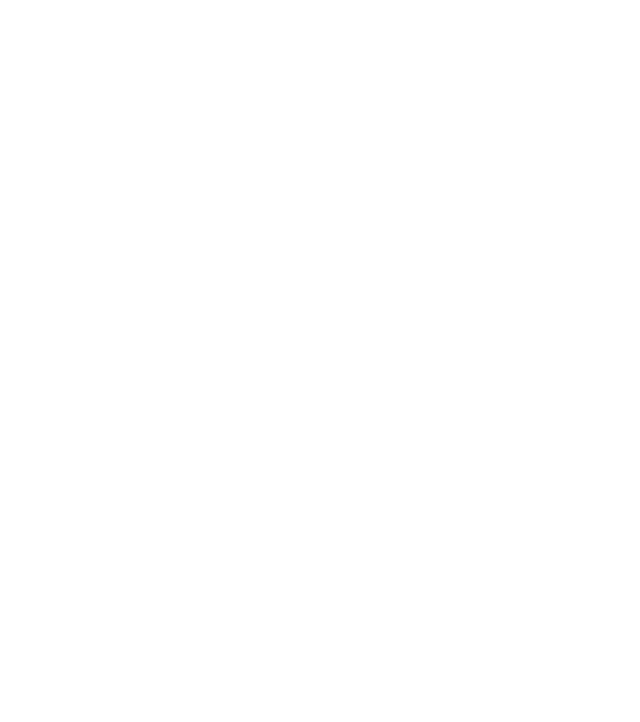
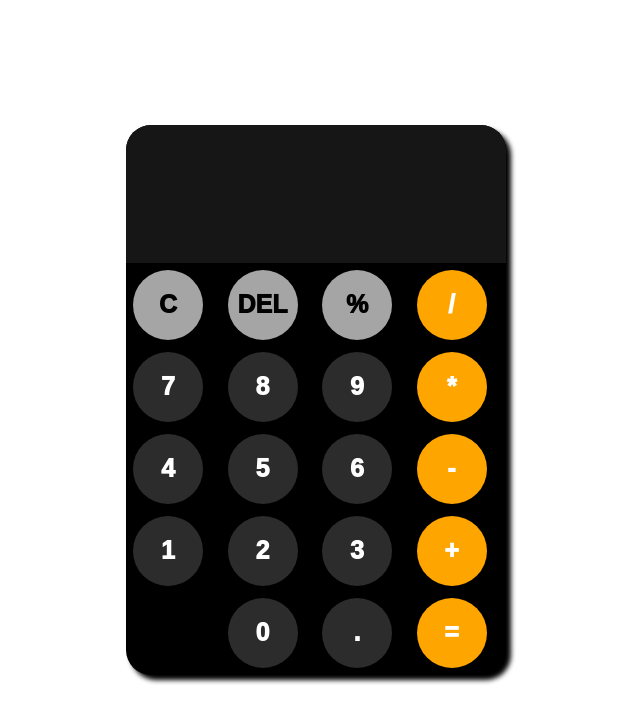
Before and after one commit to lakshsidhu04/JS_calculator, a plain HTML site: page index.html in a window 1280 px wide. Shown: the whole page, without its empty margins (324-964 px from the left). Drawn offline with Linux system fonts and the light colour scheme.

Commit message:
created the calculator

```diff
--- a/app.js
+++ b/app.js
@@ -0,0 +1,42 @@
+let numbers=document.querySelectorAll('.number');
+
+let operations=document.querySelectorAll('.operation');
+
+let display=document.querySelector('.display');
+
+let clear=document.querySelector('.clear');
+
+let del=document.querySelector('.delete');
+
+let equal=document.querySelector('.equal');
+
+
+
+
+
+function addText(val){
+    display.value+=val;
+}
+numbers.forEach((number,index)=>{
+    number.addEventListener('click',()=>{
+        addText(number.innerHTML);
+    })
+})
+
+operations.forEach((operation,index)=>{
+    operation.addEventListener('click',()=>{
+        addText(operation.innerHTML);
+    })
+})
+
+equal.addEventListener('click',()=>{
+    display.value=eval(display.value);
+})
+
+clear.addEventListener('click',()=>{
+    display.value='';
+})
+
+del.addEventListener('click',()=>{
+    display.value=display.value.substring(0,display.value.length-1);
+})
--- a/index.html
+++ b/index.html
@@ -7,7 +7,43 @@
     <link rel="stylesheet" href="style.css">
 </head>
 <body>
-
+    <div class="container">
+        <input type="text" readonly class="display">
+        <div class="box">
+            <table class="table btns">
+                <tr>
+                    <td><button class="btn clear" style="color:black; background-color: rgb(165, 165, 165);">C</button></td>
+                    <td><button class="btn delete"style="color:black; background-color: rgb(165, 165, 165);">DEL</button></td>
+                    <td><button class="btn percent operation"style="color:black; background-color: rgb(165, 165, 165);">%</button></td>
+                    <td><button class="btn division operation" style="background-color: orange;">/</button></td>
+                </tr>
+                <tr>
+                    <td><button class="btn seven number">7</button></td>
+                    <td><button class="btn eight number">8</button></td>
+                    <td><button class="btn nine number">9</button></td>
+                    <td><button class="btn multiply operation" style="background-color: orange;">*</button></td>
+                </tr>
+                <tr>
+                    <td><button class="btn four number">4</button></td>
+                    <td><button class="btn five number">5</button></td>
+                    <td><button class="btn six number">6</button></td>
+                    <td><button class="btn minus operation" style="background-color: orange;">-</button></td>
+                </tr>
+                <tr>
+                    <td><button class="btn one number">1</button></td>
+                    <td><button class="btn two number">2</button></td>
+                    <td><button class="btn three number">3</button></td>
+                    <td><button class="btn plus operation" style="background-color: orange;">+</button></td>
+                </tr>
+                <tr>
+                    <td><button class="btn zero number" style="background-color: black;"></button></td>
+                    <td><button class="btn zero number" >0</button></td>
+                    <td><button class="btn decimal number">.</button></td>
+                    <td><button class="btn equal" style="background-color: orange;">=</button></td>
+                </tr>
+            </table>
+        </div>
+    </div>
 
     <script src="app.js"></script>
 </body>
--- a/style.css
+++ b/style.css
@@ -0,0 +1,65 @@
+*{
+    padding:0px;
+    margin:0px;
+    box-sizing: border-box;
+}
+
+body{
+    height: 100vh;
+    display: flex;
+    align-items: center;
+    justify-content: center;
+    background-color: white;
+}
+
+.container{
+    height: 550px;
+    width: 380px;
+    border-radius: 25px;
+    background-color: black;
+    box-shadow: 5px 5px 5px black;
+}
+
+.display{
+    background-color: rgb(22, 22, 22);
+    height: 25%;
+    width: 100%;
+    border: none;
+    color: white;
+    font-size: 30px;
+    text-align: right;
+    border-top-left-radius: 25px;
+    border-top-right-radius: 25px;
+}
+
+.box{
+    height: 75%;
+    width: 100%;
+
+
+
+}
+
+.table{
+    height: 100%;
+    width: 100%;
+}
+
+
+
+.btn{
+    background-color: rgb(44, 44, 44);
+    border-radius: 50%;
+    height: 70px;
+    width: 70px;
+    border: none;
+    margin:5px;
+    color: white;
+    font-weight: 1000;
+    font-size: 25px;
+    cursor: pointer;
+}
+
+.btn:hover{
+    border:2px solid white;
+}
```
